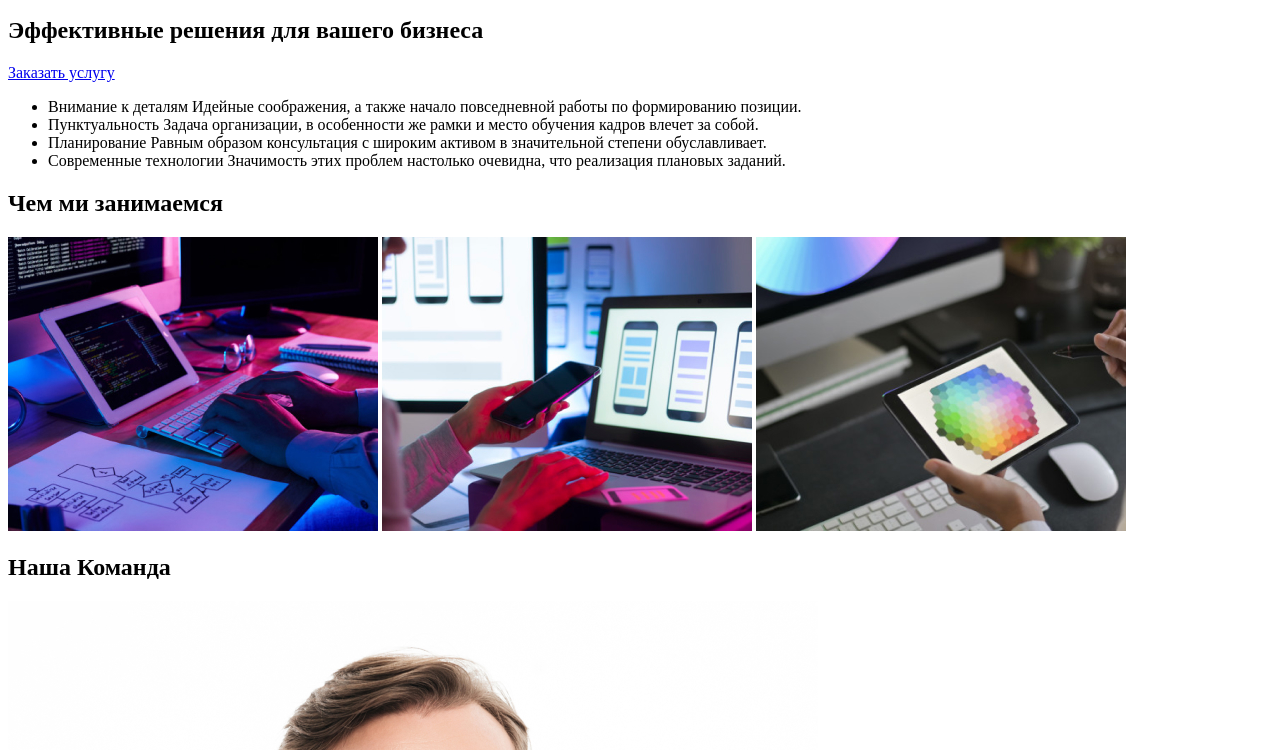
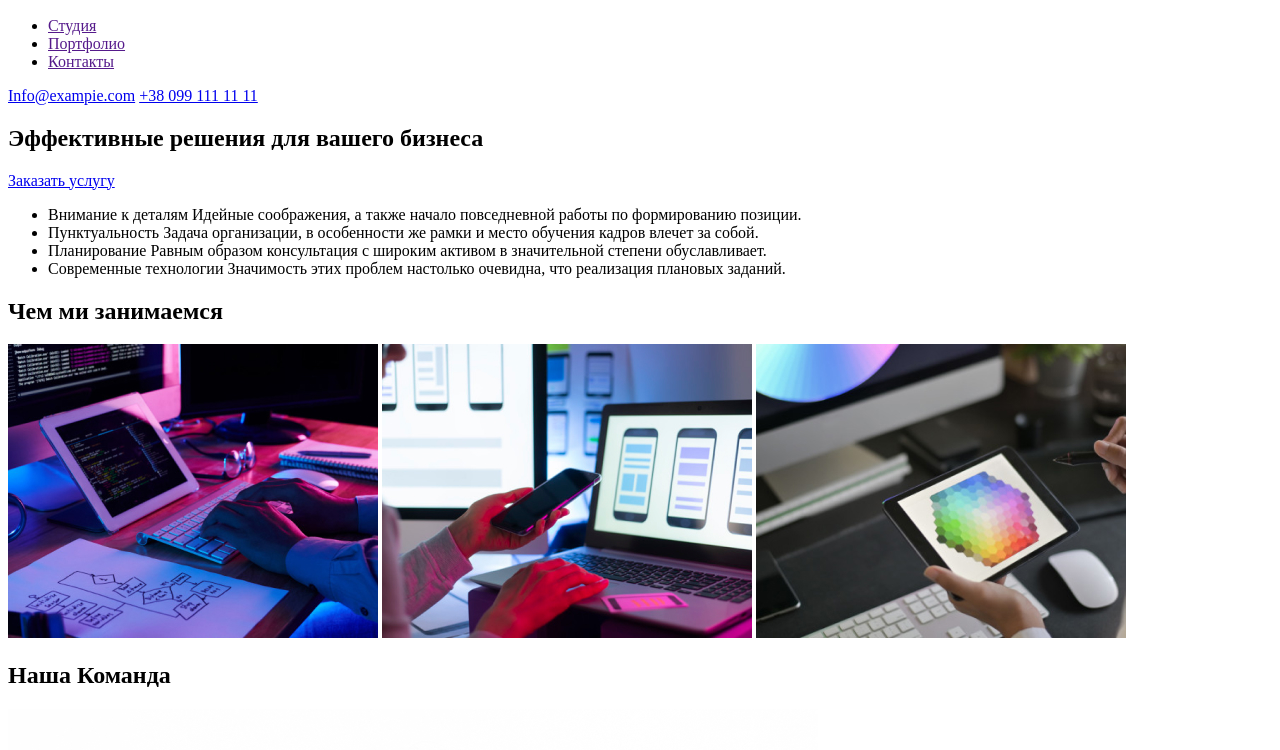
Before and after one commit to VasilFrankivskiy/goit-markup-hw-01, a plain HTML site: page index.html in a window 1280 px wide. Shown: the part 50-800 px from the top of the page. Drawn offline with Linux system fonts and the light colour scheme.

Commit message:
Перед провірочна версія

```diff
--- a/index.html
+++ b/index.html
@@ -6,15 +6,23 @@
     <title>Document</title>
 </head>
 <body>
+    <header>
    <!--Шапка з навігацією-->
    <nav>
        <h2>WebStudio</h2>
+       <ul>                     <!--В майбутньому ВКАЗАТИ ПОСИЛАНЯ НА СТОРІНКИ-->
+           <li><a href=""> Студия</a></li>
+           <li><a href="">Портфолио</a></li>
+           <li><a href="">Контакты</a></li>
+       </ul>
 
+       <a href="mailto:Info@exampie.com">Info@exampie.com</a>
+       <a href="tel:+38 099 111 11 11">+38 099 111 11 11</a>
 
 
     <!--Кінець Шапка з навігацією-->
    </nav>
-
+    </header>
 
    <!--Основна секція інформації-->
 <section>
@@ -28,7 +36,7 @@
 
     <!--Блок навішування лапші яка фірма класна-->
     <div>
-     <ul> <!--в css незабути перевести в горизонтальний список-->
+     <ul>          <!--в css незабути перевести в горизонтальний список-->
        <li>
            <span>Внимание к деталям</span>
            <span>Идейные соображения, а также начало повседневной работы по формированию позиции.</span></li>
@@ -45,8 +53,6 @@
            <span>Значимость этих проблем настолько очевидна, что реализация плановых заданий.</span>
        </li>
      </ul>
-
-
 
     <!--Кінець Блок навішування лапші яка фірма класна-->
     </div>
```
